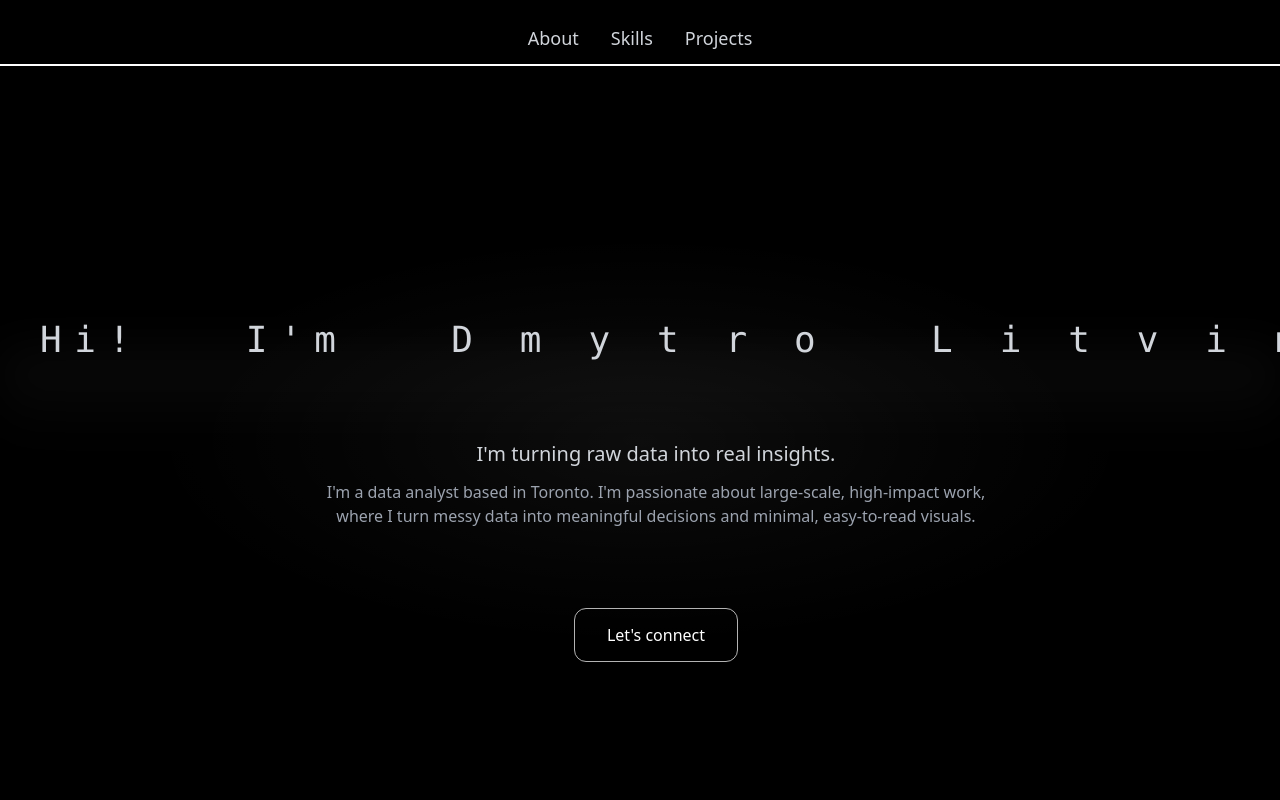
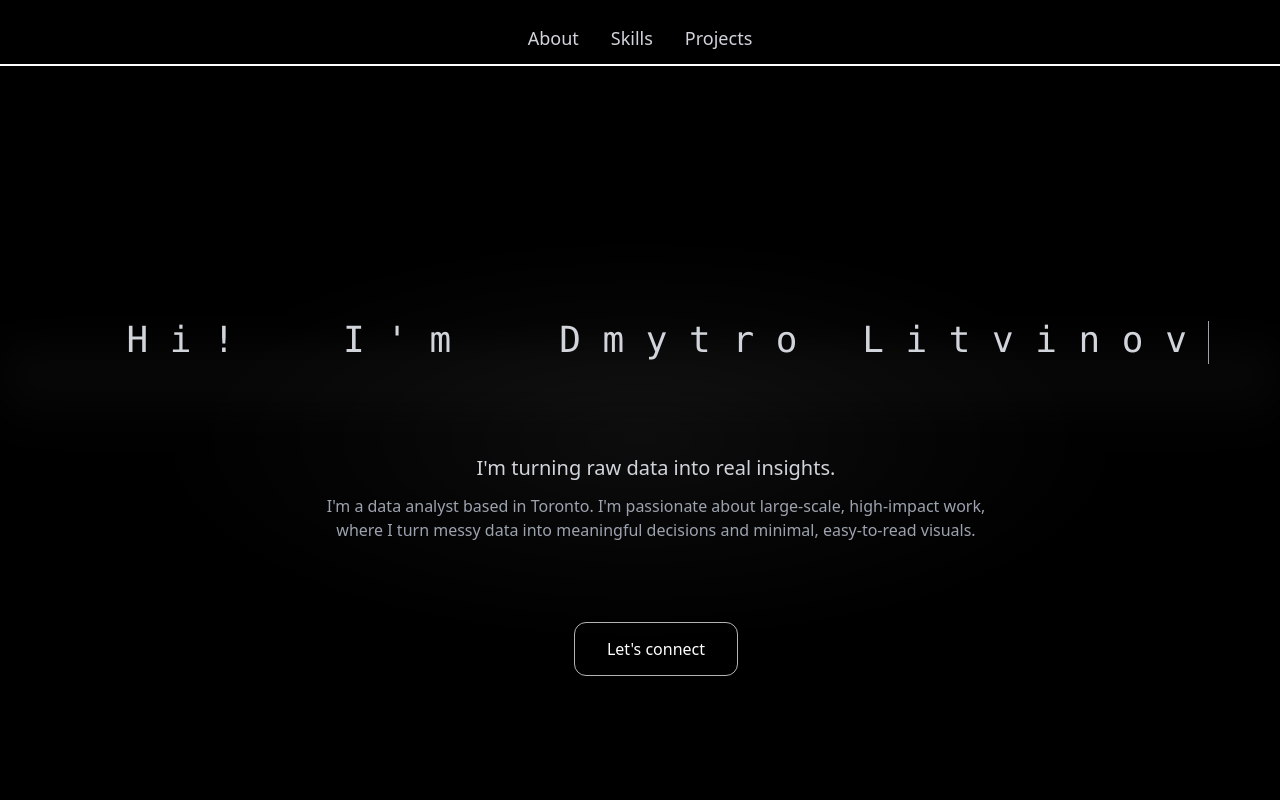
Before and after one commit to arsdmm/my-portfolio, a React (Vite) app: page / in a window 1280 px wide. Shown: the top 800 px of the page. Built offline with nearby package versions, Linux system fonts and the light colour scheme.

Commit message:
changed welcome phrase

```diff
--- a/src/Components/Hero.jsx
+++ b/src/Components/Hero.jsx
@@ -2,15 +2,13 @@
 import { useEffect, useRef, useState } from "react";
 import { motion } from "framer-motion";
 
-// Full string (used both for typing and to reserve final width to prevent shifting)
-const FULL_NAME_LINE = "Hi! \u00A0 I'm \u00A0 D m y t r o \u00A0 L i t v i n o v";
+// Use real words so wrapping happens at spaces (not between letters)
+const FULL_NAME_LINE = "Hi!\u00A0 I'm\u00A0 Dmytro Litvinov";
 
 export default function Hero() {
-  // play intro only once per session (module-level alt: useRef works across re-renders)
   const playedRef = useRef(false);
   const alreadyPlayed = playedRef.current;
 
-  // state seeded from alreadyPlayed to avoid re-animating on remount
   const [typed, setTyped]       = useState(alreadyPlayed ? FULL_NAME_LINE : "");
   const [started, setStarted]   = useState(alreadyPlayed);
   const [done, setDone]         = useState(alreadyPlayed);
@@ -19,8 +17,8 @@ export default function Hero() {
   useEffect(() => {
     if (alreadyPlayed) return;
 
-    const startDelay = 3000; // when to start typing (synced with the line)
-    const speed = 70;        // ms per character
+    const startDelay = 3000;
+    const speed = 70;
 
     let intervalId;
     const t0 = setTimeout(() => {
@@ -32,12 +30,11 @@ export default function Hero() {
         if (i >= FULL_NAME_LINE.length) {
           clearInterval(intervalId);
           setDone(true);
-          playedRef.current = true; // mark as played once
+          playedRef.current = true;
         }
       }, speed);
     }, startDelay);
 
-    // subtitle + bio (and button) appear 1s after typing starts
     const tInfo = setTimeout(() => setShowInfo(true), startDelay + 1000);
 
     return () => {
@@ -49,13 +46,13 @@ export default function Hero() {
 
   return (
     <section className="relative h-screen bg-black text-white overflow-hidden w-full">
-      {/* white light background */}
+      {/* background */}
       <div className="pointer-events-none absolute inset-0 z-0 bg-vignette-min" />
 
-      {/* star (subtle horizontal glow behind the line) */}
+      {/* subtle horizon glow */}
       <div className="pointer-events-none absolute left-0 top-1/2 -translate-y-1/2 w-full h-[12vh] z-10 horizon-soft opacity-50 blur-xl" />
 
-      {/* a line: animated on first visit; static at top on subsequent visits */}
+      {/* line animation (unchanged) */}
       {alreadyPlayed ? (
         <div
           className="absolute left-0 top-1/2 w-full h-[2px] z-20"
@@ -75,28 +72,20 @@ export default function Hero() {
         </div>
       )}
 
-      {/* name typing + cursor + subtitle + bio + email button */}
+      {/* center block */}
       <div className="absolute left-1/2 top-1/2 -translate-x-1/2 ml-3 md:ml-4 -translate-y-12 md:-translate-y-20 z-30 text-center w-full px-6">
-        {/* reserve width so the typed line doesn't shift */}
-        <div className="relative inline-block">
-          <span
-            aria-hidden
-            className="invisible font-mono text-2xl md:text-4xl tracking-[0.35em] whitespace-nowrap"
-          >
-            {FULL_NAME_LINE}
-          </span>
-          <span className="absolute inset-0">
-            <span className="font-mono text-2xl md:text-4xl tracking-[0.35em] text-gray-300 whitespace-nowrap">
+        {/* typed line — wraps by word; cursor stays attached */}
+        <div className="relative inline-block min-h-[2.6rem] md:min-h-[3.4rem] pl-4 md:pl-6">
+          <span className="font-mono text-2xl md:text-4xl tracking-[0.5em] md:tracking-[0.6em] text-gray-300 whitespace-normal break-words">
             {typed}
             {started && (
               <span
                 className={
-                    "ml-1 inline-block h-[1.2em] w-px align-middle bg-gray-400 " +
+                  "ml- 0 inline-block h-[1.2em] w-px align-middle bg-gray-400 " +
                   (done ? "animate-blink" : "")
                 }
               />
             )}
-            </span>
           </span>
         </div>
 
@@ -121,7 +110,7 @@ export default function Hero() {
           where I turn messy data into meaningful decisions and minimal, easy-to-read visuals.
         </p>
 
-        {/* Email me button */}
+        {/* button */}
         <motion.a
           href="mailto:dmlitvinov99@gmail.com"
           aria-label="Email me at dmlitvinov99@gmail.com"
@@ -140,10 +129,9 @@ export default function Hero() {
         >
           Let's connect
         </motion.a>
-
       </div>
 
-      {/* simple header with anchor links */}
+      {/* header (unchanged) */}
       <header
         className={
           "absolute top-0 left-0 w-full flex justify-center gap-8 py-6 " +
```
Also changed, not shown: src/index.css (line endings or trailing spaces). Lines whose indentation alone changed are shown as unchanged.
